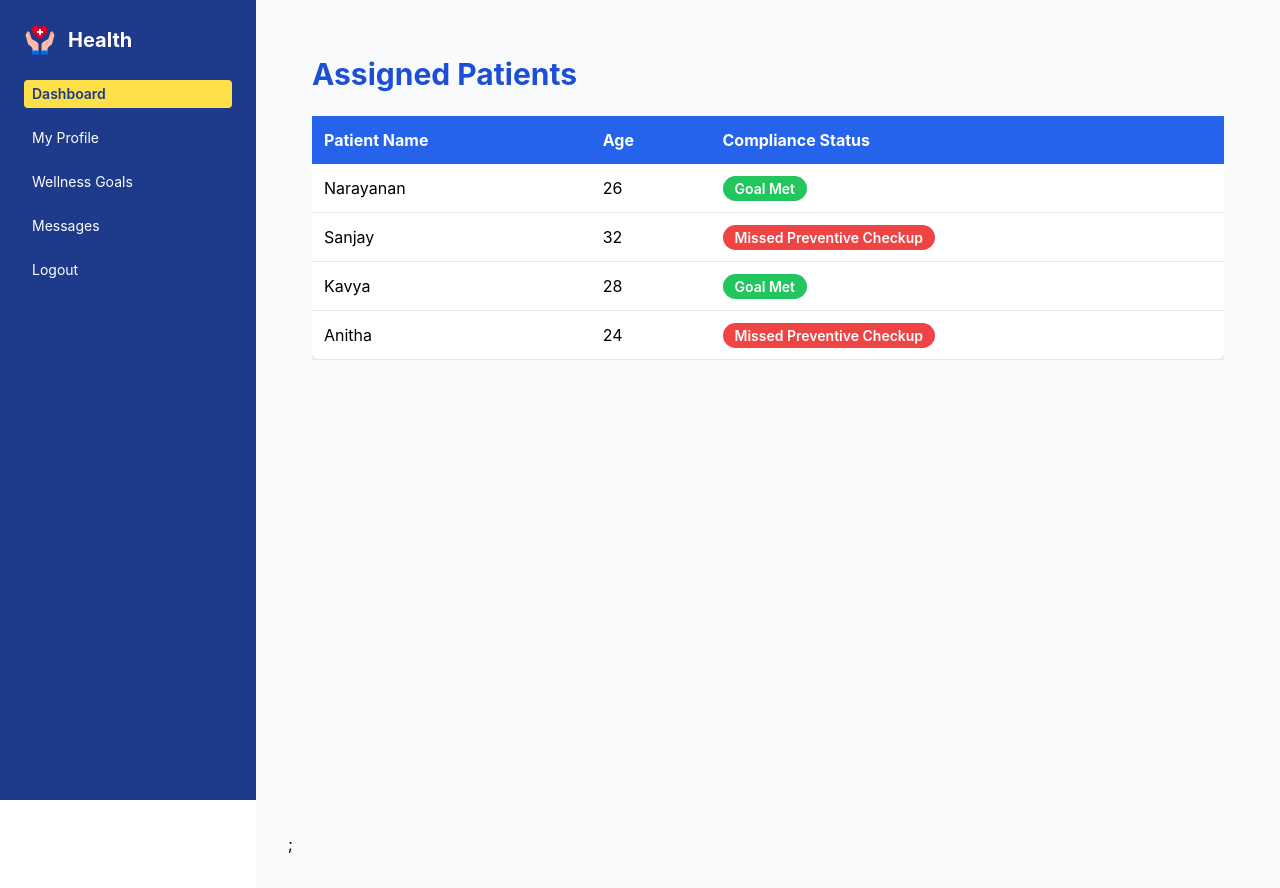
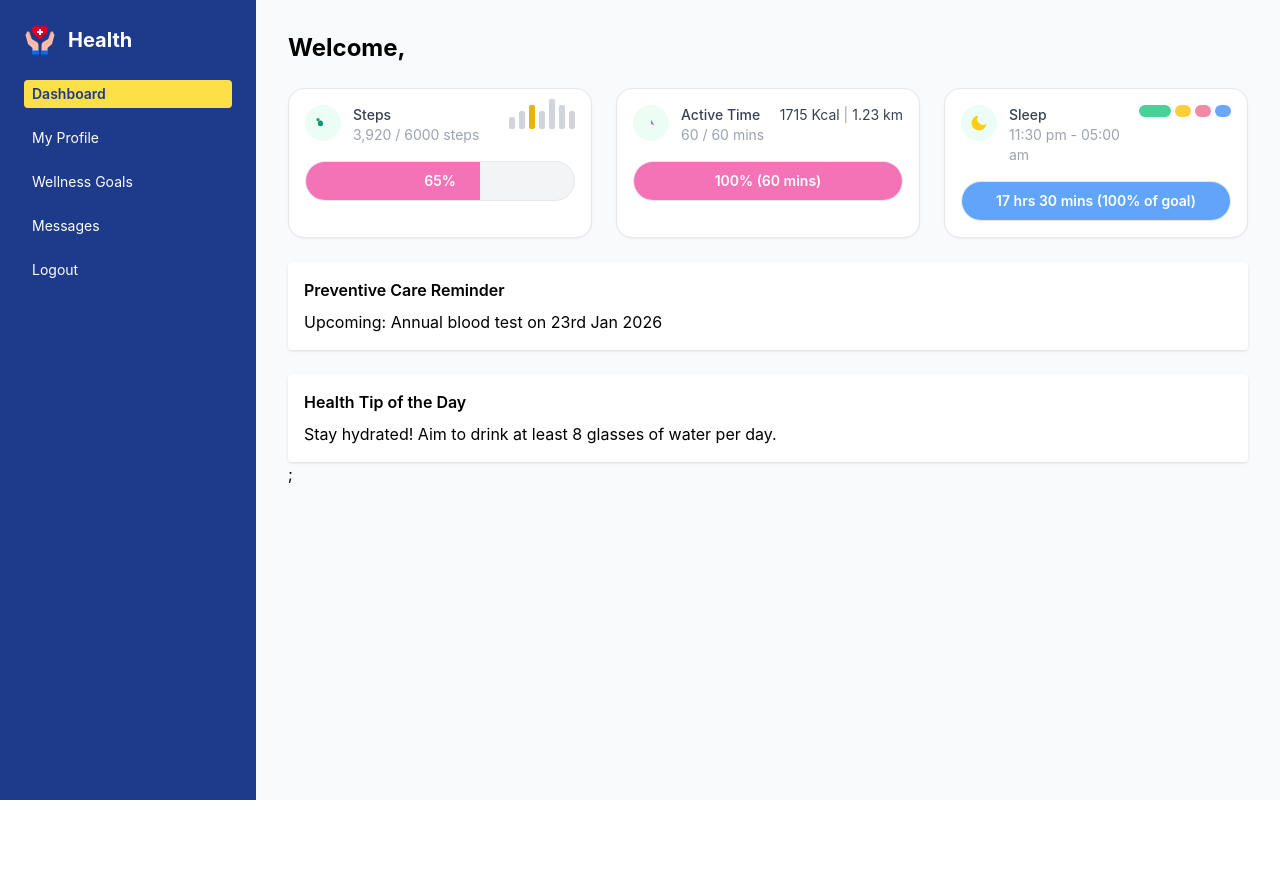
Before and after one commit to NaniNarayanan/healthcare_portal, a React (Create React App) app: page /dashboard in a window 1280 px wide. After the commit the page ends 800 px from the top, so only its background shows below. Built offline with nearby package versions, Linux system fonts and the light colour scheme.

Commit message:
updated to user

```diff
--- a/src/pages/DashboardHome.jsx
+++ b/src/pages/DashboardHome.jsx
@@ -7,7 +7,7 @@ export default function DashboardHome() {
   const { patient } = usePatient();
 
   // const patient = patients[0]; // Simulate logged-in user
-  const role = "provider"; //patient or provider
+  const role = "user"; //patient or provider
   return (
     <div>
          {role === "provider" ? (
```
